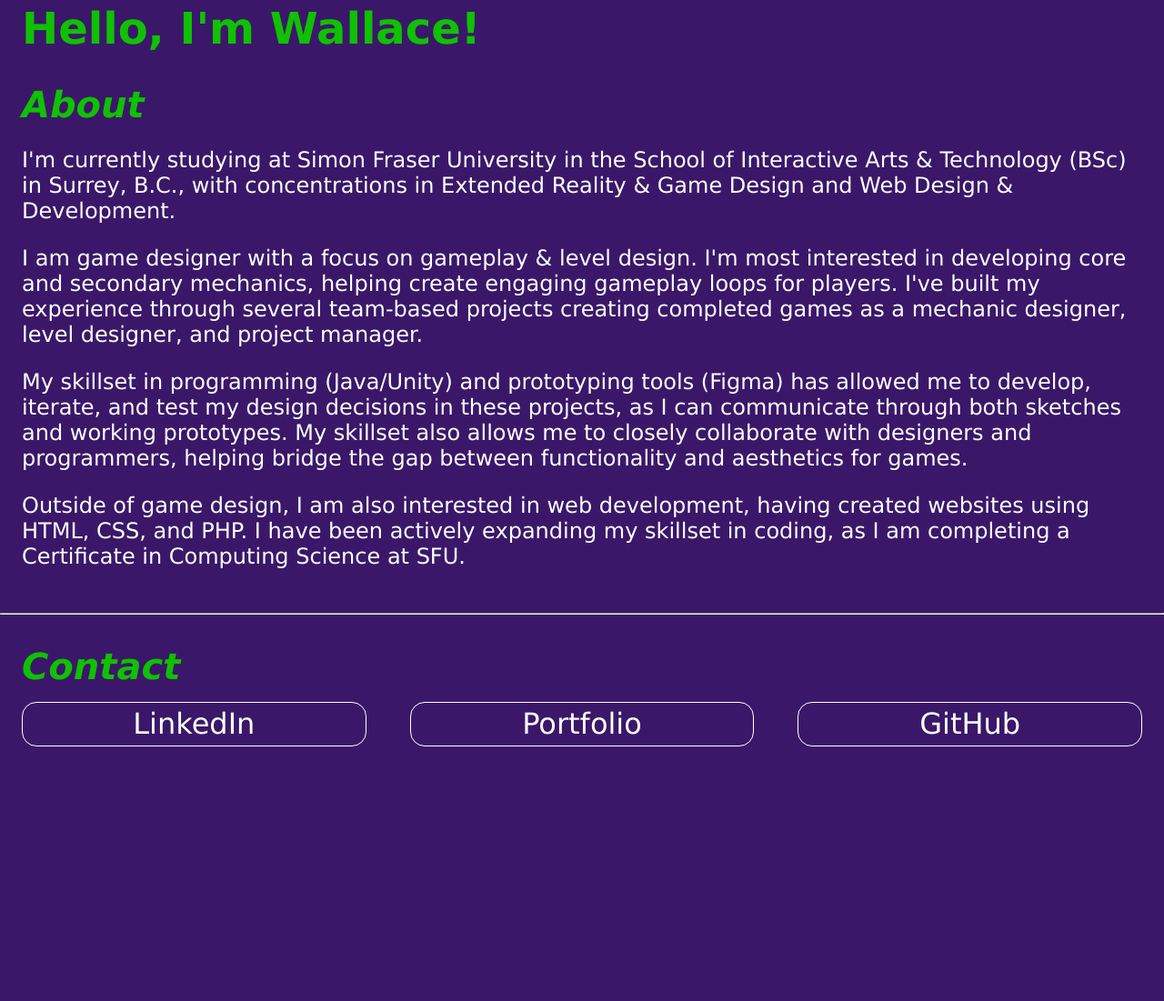
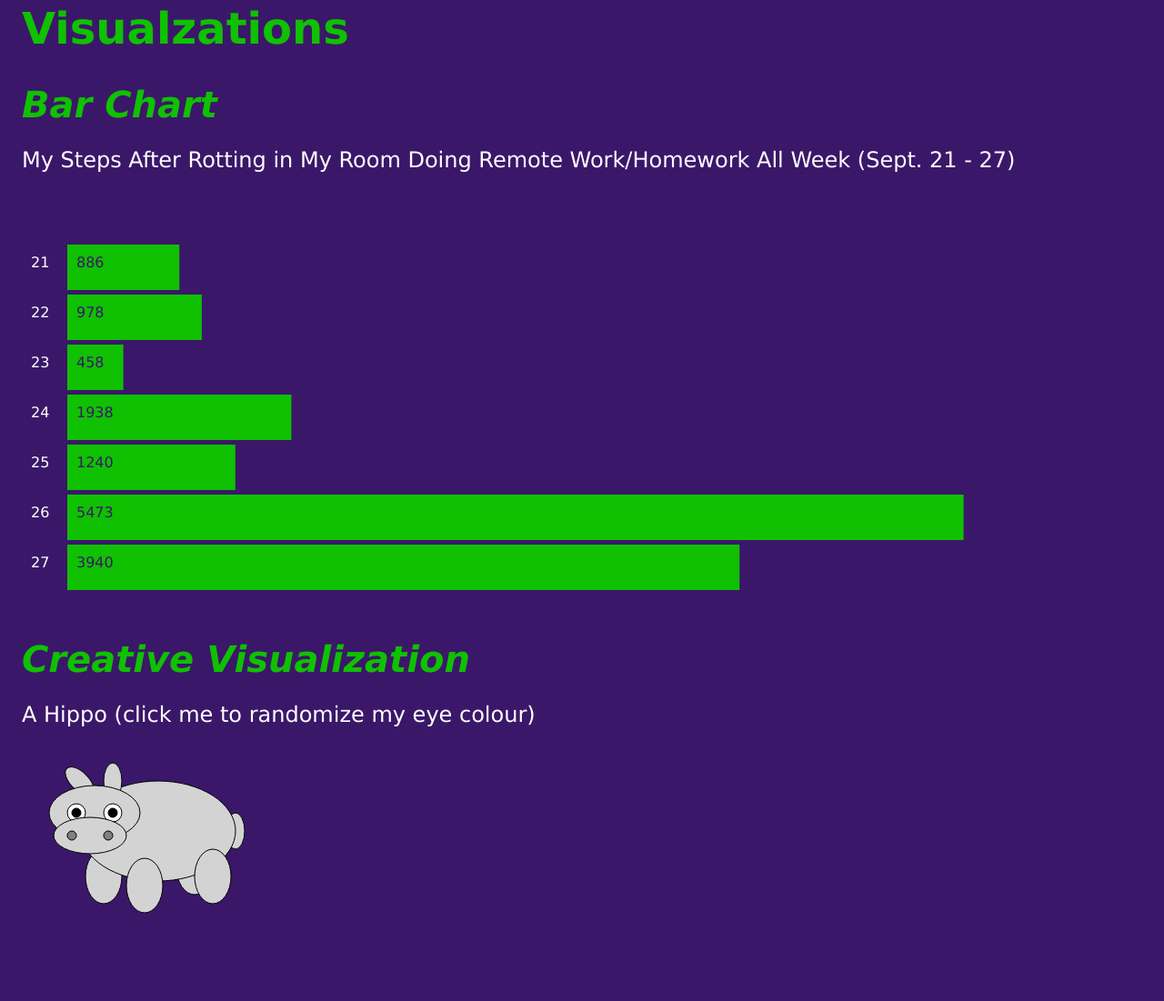
Before and after one commit to wall-e785/wall-e785.github.io, a plain HTML site: page A2-Personal-Website/visualizations.html in a window 1280 px wide. Shown: the part 111-1212 px from the top of the page at 91% size. Before the commit the page ends 980 px from the top, so only its background shows below. Drawn offline with Linux system fonts and the light colour scheme.

Commit message:
Added visualizations

```diff
--- a/A2-Personal-Website/style.css
+++ b/A2-Personal-Website/style.css
@@ -126,6 +126,28 @@ iframe{
     width: 100%;
 }
 
+rect{
+    fill:#0FC100;
+}
+
+text{
+    font-size: 1rem;
+    font-family: Verdana, Geneva, Tahoma, sans-serif;
+    fill: white;
+}
+
+.purple{
+    fill:#3B1769;
+}
+
+.too-short{
+    fill: white;
+}
+
+.hidden{
+    display: none;
+}
+
 
 /*600 px*/
 @media (min-width: 37.5rem){
@@ -191,6 +213,10 @@ iframe{
         column-gap: 3rem;
     }
 
+    .too-short{
+        fill: #3B1769;
+    }
+
 }
 
 /*900 px*/
--- a/A2-Personal-Website/vis.js
+++ b/A2-Personal-Website/vis.js
@@ -0,0 +1,61 @@
+console.log("vis.js loaded");
+
+let barChart = document.getElementById("bar-visualization-container");
+
+/* creating svgs through javascript referenced from: https://www.geeksforgeeks.org/javascript/how-to-make-an-svg-image-in-javascript/*/
+const svg = document.createElementNS('http://www.w3.org/2000/svg', 'svg');
+svg.setAttribute('height', '450');
+svg.setAttribute('width', '100%');
+
+for(let i=1; i<=7; i++){
+    let rect = document.createElementNS('http://www.w3.org/2000/svg', 'rect');
+    rect.setAttribute('x', '50');
+    rect.setAttribute('y', (i*55));
+    rect.setAttribute('height', '50');
+
+    let text = document.createElementNS('http://www.w3.org/2000/svg', 'text');
+    text.setAttribute('x', '10');
+    text.textContent = 20 + i;
+    text.setAttribute('y', 80 + ((i-1)*55));
+
+    let val = document.createElementNS('http://www.w3.org/2000/svg', 'text');
+    val.setAttribute('x', '60');
+    val.setAttribute('y', 80 + ((i-1)*55));
+    val.classList.add('too-short');
+
+    if(i == 1){
+        rect.setAttribute('width', '10%');
+        val.textContent = 886;
+    }
+    if(i == 2){
+        rect.setAttribute('width', '12%');
+        val.textContent = 978;
+    }
+    if(i == 3){
+        rect.setAttribute('width', '5%');
+        val.textContent = 458;
+    }
+    if(i == 4){
+        rect.setAttribute('width', '20%');
+        val.textContent = 1938;
+    }
+    if(i == 5){
+        rect.setAttribute('width', '15%');
+        val.textContent = 1240;
+    }
+    if(i == 6){
+        rect.setAttribute('width', '80%');
+        val.textContent = 5473;
+    }
+    if(i == 7){
+        rect.setAttribute('width', '60%');
+        val.textContent = 3940;
+    }
+
+    svg.appendChild(rect);
+    svg.appendChild(text);
+    svg.appendChild(val);
+}
+
+
+barChart.appendChild(svg);
--- a/A2-Personal-Website/visualizations.html
+++ b/A2-Personal-Website/visualizations.html
@@ -19,13 +19,69 @@
     </header>
 
     <div class="content-body">
-        <h1>Hello, I'm Wallace!</h1>
+        <h1>Visualzations</h1>
 
-        <h2>About</h2>
-        <p>I'm currently studying at Simon Fraser University in the School of Interactive Arts & Technology (BSc) in Surrey, B.C., with concentrations in Extended Reality & Game Design and Web Design & Development.</p>
-        <p>I am game designer with a focus on gameplay & level design. I'm most interested in developing core and secondary mechanics, helping create engaging gameplay loops for players. I've built my experience through several team-based projects creating completed games as a mechanic designer, level designer, and project manager.</p>
-        <p>My skillset in programming (Java/Unity) and prototyping tools (Figma) has allowed me to develop, iterate, and test my design decisions in these projects, as I can communicate through both sketches and working prototypes. My skillset also allows me to closely collaborate with designers and programmers, helping bridge the gap between functionality and aesthetics for games.</p>
-        <p>Outside of game design, I am also interested in web development, having created websites using HTML, CSS, and PHP. I have been actively expanding my skillset in coding, as I am completing a Certificate in Computing Science at SFU.</p>
+        <h2>Bar Chart</h2>
+        <p>My Steps After Rotting in My Room Doing Remote Work/Homework All Week (Sept. 21 - 27)</p>
+        <div id="bar-visualization-container">
+            <!-- <svg width="100%" height="450">
+                <text x="10" y="80">21</text>
+                <text x="10" y="135">22</text>
+                <text x="10" y="190">23</text>
+                <text x="10" y="245">24</text>
+                <text x="10" y="300">25</text>
+                <text x="10" y="355">26</text>
+                <text x="10" y="410">27</text>
+                <rect x="50" y="50" width="10%" height="50"></rect>
+                <rect x="50" y="105" width="12%" height="50"></rect>
+                <rect x="50" y="160" width="5%" height="50"></rect>
+                <rect x="50" y="215" width="20%" height="50"></rect>
+                <rect x="50" y="270" width="15%" height="50"></rect>
+                <rect x="50" y="325" width="80%" height="50"></rect>
+                <rect x="50" y="380" width="65%" height="50"></rect>
+
+                <text x="60" y="80" class="purple">886</text>
+                <text x="60" y="135" class="purple">978</text>
+                <text x="60" y="190" class="too-short purple">458</text>
+                <text x="60" y="245" class="purple">1938</text>
+                <text x="60" y="300" class="purple">1240</text>
+                <text x="60" y="355" class="purple">5473</text>
+                <text x="60" y="410" class="purple">3940</text>
+
+            </svg> -->
+        </div>
+
+        <h2>Creative Visualization</h2>
+        <p>A Hippo (click me to randomize my eye colour)</p>
+        <div id="creative-visualization-container">
+            <svg width="100%" height="250">
+                <!--tail-->
+                <ellipse cx="235" cy="90" rx="10" ry="20" fill="lightgray" stroke="black"></ellipse>
+
+                <!-- further legs-->
+                <ellipse cx="90" cy="140" rx="20" ry="30" fill="lightgray" stroke="black"></ellipse>
+                <ellipse cx="190" cy="130" rx="20" ry="30" fill="lightgray" stroke="black"></ellipse>
+
+                <!--torso-->
+                <ellipse cx="150" cy="90" rx="85" ry="55" fill="lightgray" stroke="black"></ellipse>
+
+                <!-- closer legs-->
+                <ellipse cx="135" cy="150" rx="20" ry="30" fill="lightgray" stroke="black"></ellipse>
+                <ellipse cx="210" cy="140" rx="20" ry="30" fill="lightgray" stroke="black"></ellipse>
+
+                <!--head-->
+                <ellipse cx="70" cy="-20" rx="20" ry="10" fill="lightgray"  transform="rotate(45)"stroke="black"></ellipse>
+                <ellipse cx="100" cy="35" rx="10" ry="20" fill="lightgray"  stroke="black"></ellipse>
+                <ellipse cx="80" cy="70" rx="50" ry="30" fill="lightgray" stroke="black"></ellipse>
+                <ellipse cx="60" cy="70" rx="10" ry="10" fill="white"  stroke="black"></ellipse>
+                <ellipse cx="60" cy="70" rx="5" ry="5" fill="black"  stroke="black" class="eye"></ellipse>
+                <ellipse cx="100" cy="70" rx="10" ry="10" fill="white"  stroke="black"></ellipse>
+                <ellipse cx="100" cy="70" rx="5" ry="5" fill="black"  stroke="black" class="eye"></ellipse>
+                <ellipse cx="75" cy="95" rx="40" ry="20" fill="lightgray" stroke="black"></ellipse>
+                <ellipse cx="55" cy="95" rx="5" ry="5" fill="gray" stroke="black"></ellipse>
+                <ellipse cx="95" cy="95" rx="5" ry="5" fill="gray" stroke="black"></ellipse>
+            </svg>
+        </div>
     </div>
 
     <hr>
@@ -42,4 +98,5 @@
     </div>
 
 </body>
+<script src="vis.js" type="text/JavaScript"></script>
 </html>
```
